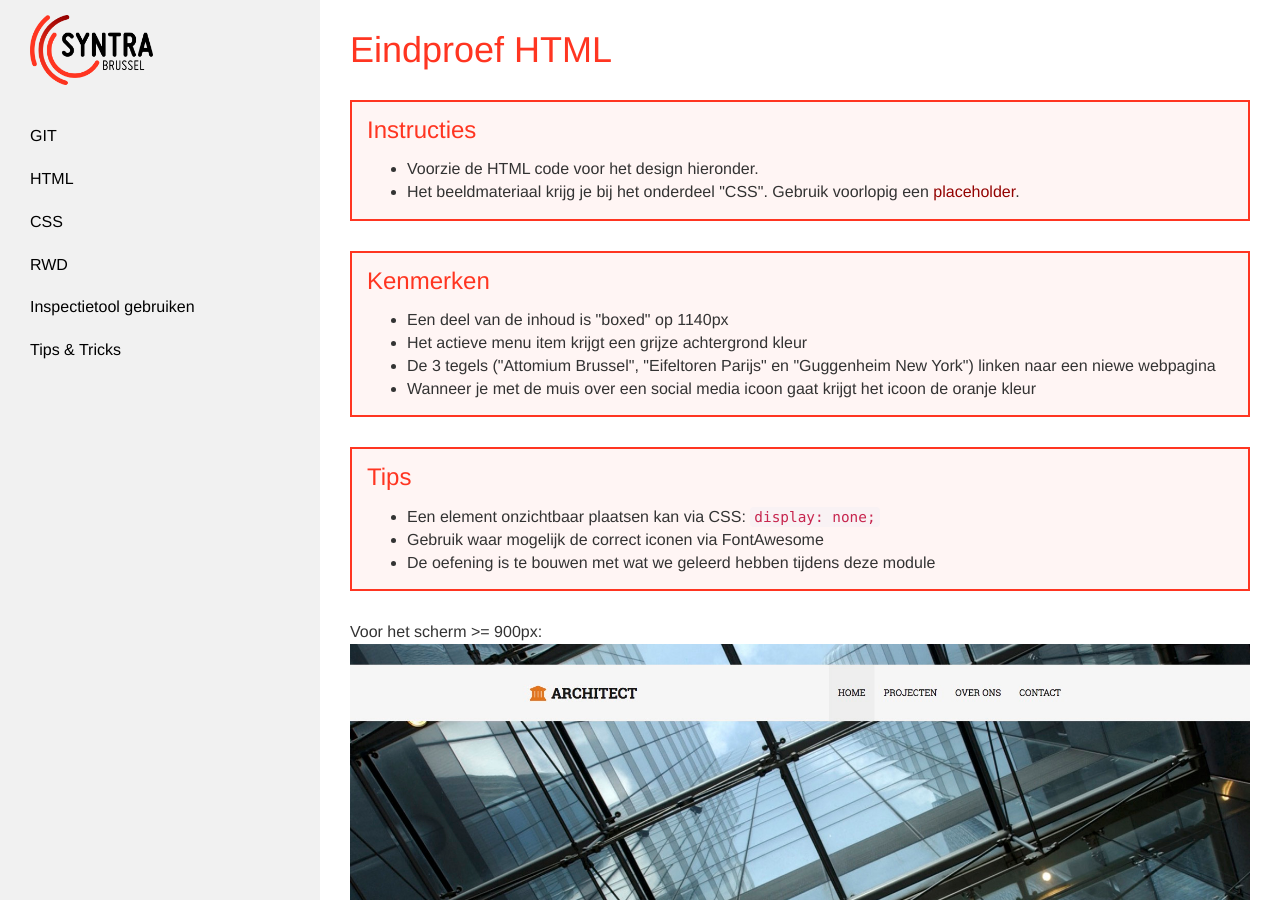
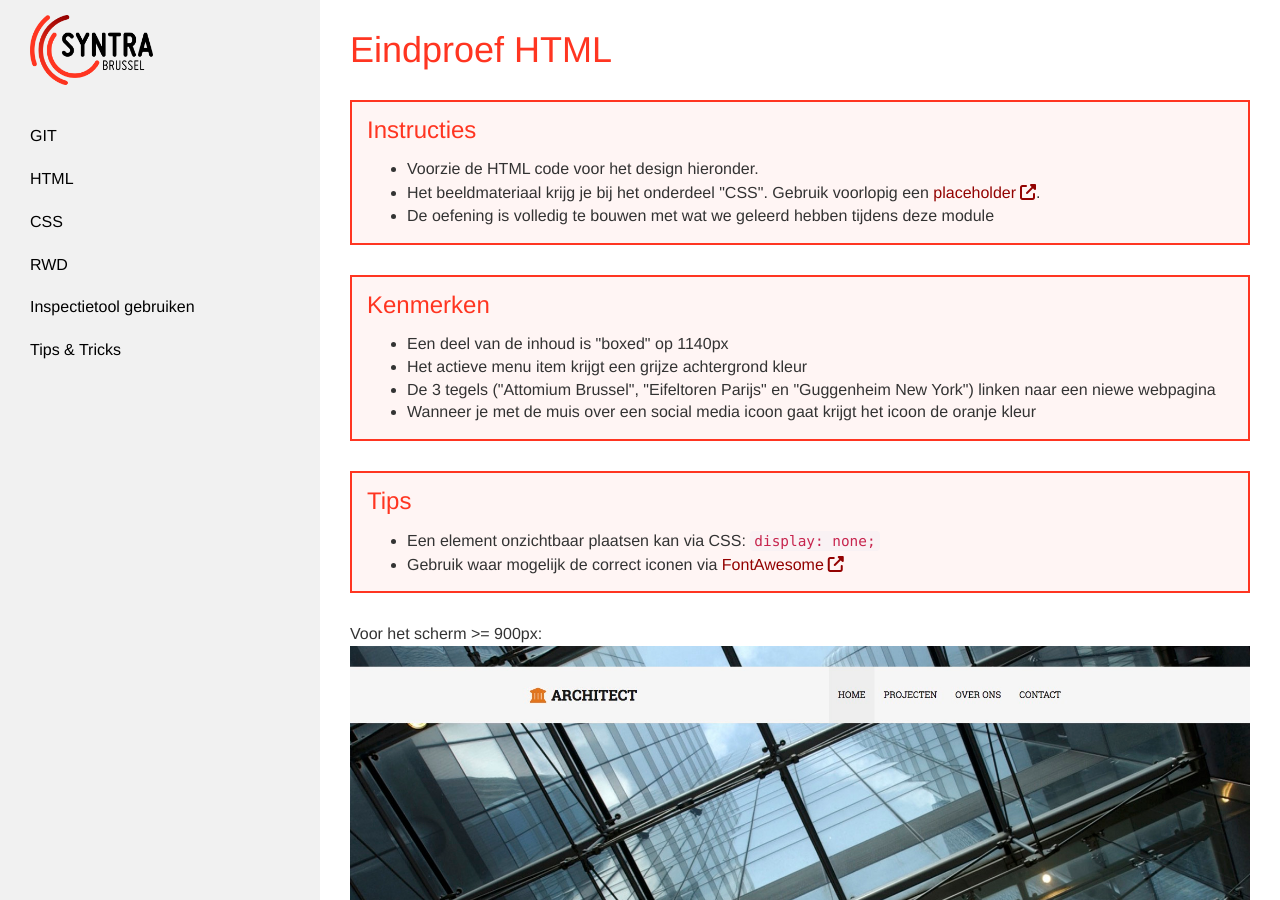
Before and after one commit to Syntra-Brussel/webdesign, a Jekyll site: the page built from eindproef-html.md, in a window 1280 px wide and 900 px high. Built offline with Jekyll 4.4.1, drawn with Linux system fonts in a browser that asks for light colours; nearby versions of some CDN libraries; a script that is not in the unit is left out; some of the changed lines change nothing that is shown.

Commit message:
Update eindproef-html.md

```diff
--- a/eindproef-html.md
+++ b/eindproef-html.md
@@ -7,7 +7,8 @@ url: /eindproef-html
     <h3>Instructies</h3>
     <ul>
         <li>Voorzie de HTML code voor het design hieronder.</li>
-        <li>Het beeldmateriaal krijg je bij het onderdeel "CSS". Gebruik voorlopig een <a href="/webdesign/tips-and-tricks/placeholder">placeholder</a>.</li>
+        <li>Het beeldmateriaal krijg je bij het onderdeel "CSS". Gebruik voorlopig een <a target="_blank" href="/webdesign/tips-and-tricks/placeholder">placeholder</a>.</li>
+        <li>De oefening is volledig te bouwen met wat we geleerd hebben tijdens deze module</li>
     </ul>
 </div>
 
@@ -25,8 +26,8 @@ url: /eindproef-html
     <h3>Tips</h3>
     <ul>
         <li>Een element onzichtbaar plaatsen kan via CSS: <code>display: none;</code></li>
-        <li>Gebruik waar mogelijk de correct iconen via FontAwesome</li>
-        <li>De oefening is te bouwen met wat we geleerd hebben tijdens deze module</li>
+        <li>Gebruik waar mogelijk de correct iconen via <a target="_blank" href="/webdesign/tips-and-tricks/font-awesome">FontAwesome</a></li>
+
     </ul>
 </div>
 
```
